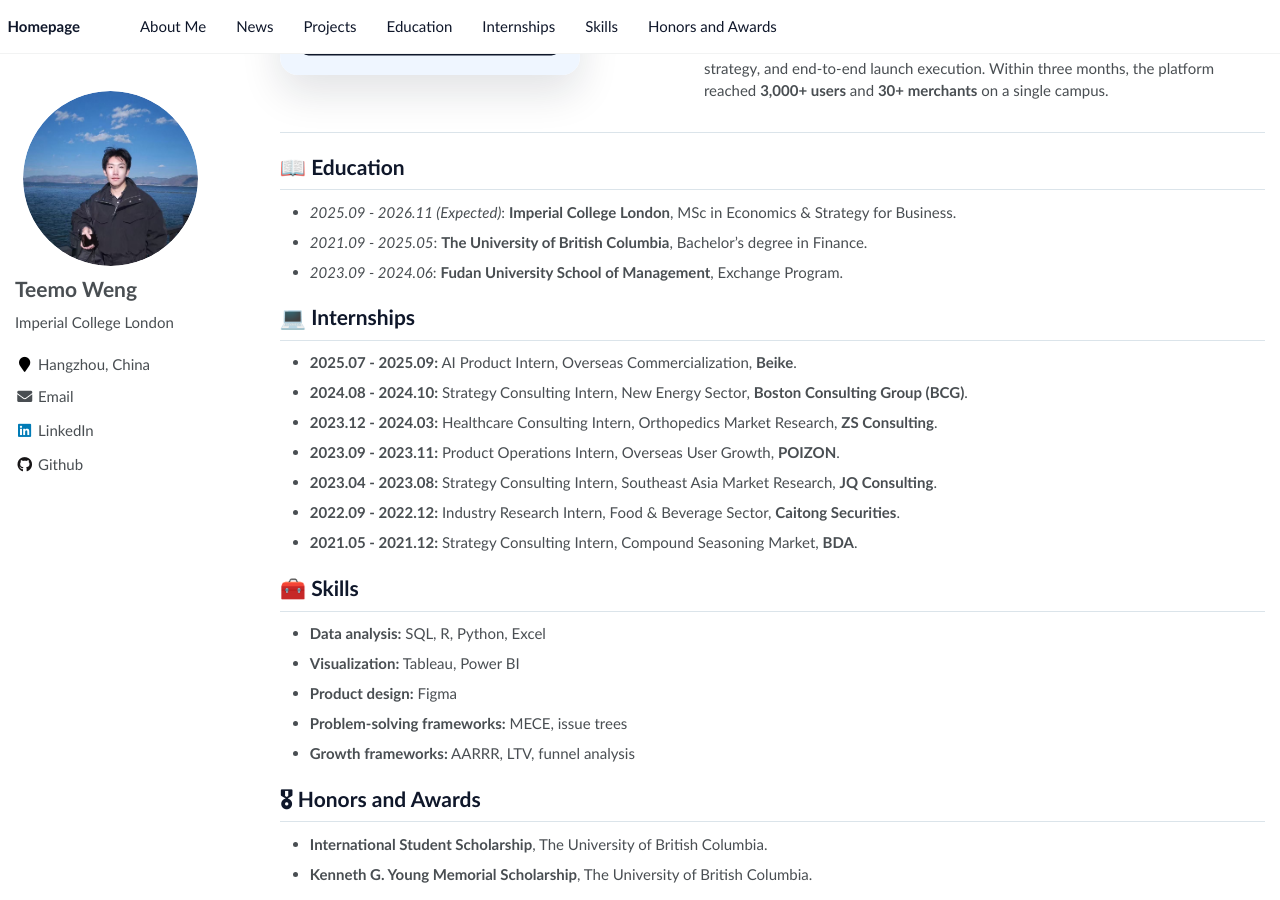
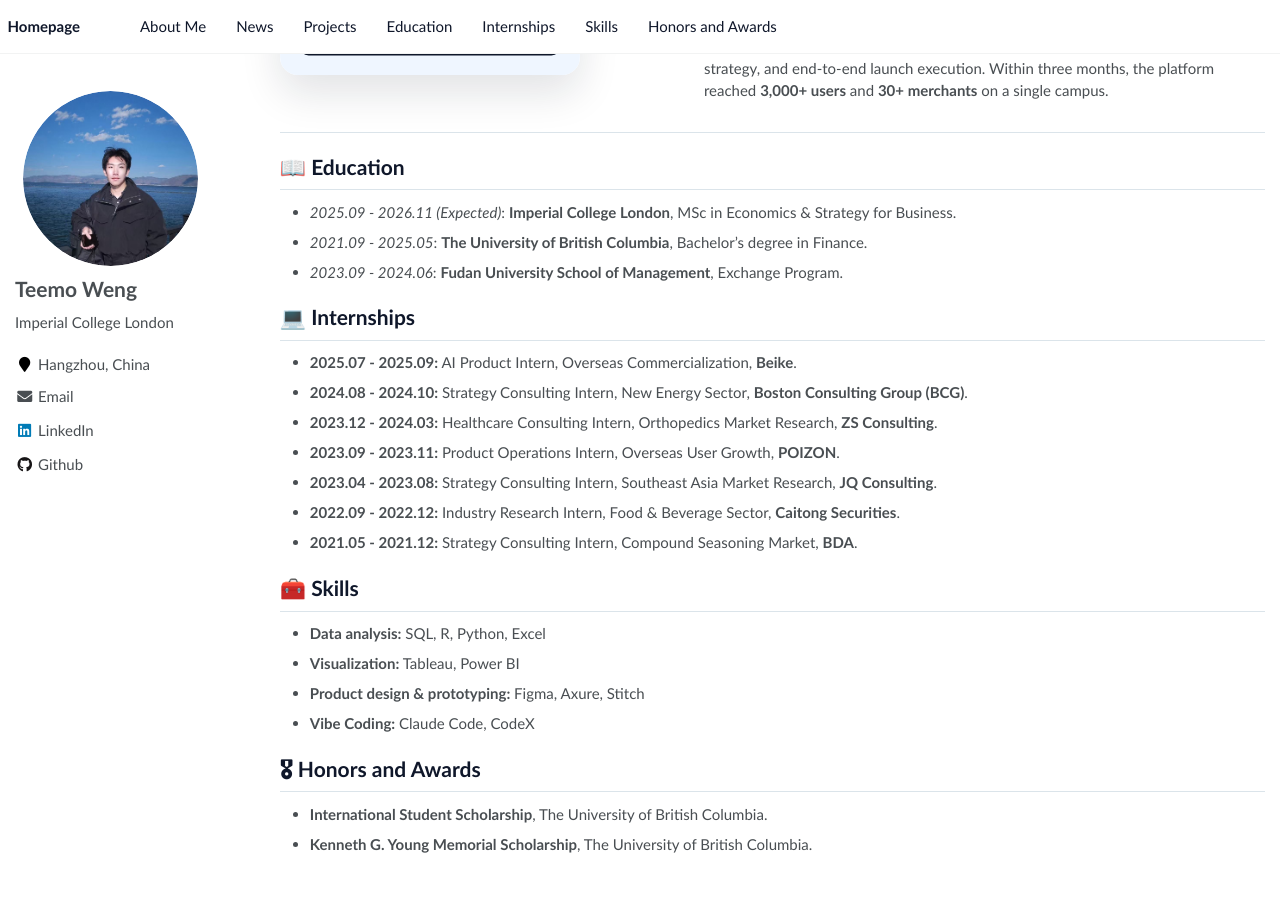
Before and after one commit to teemoweng/teemoweng.github.io, a Jekyll site: the page built from _pages/about.md, in a window 1280 px wide and 900 px high, scrolled down 854 px. Built offline with Jekyll 4.4.1, drawn with Linux system fonts in a browser that asks for light colours; after the commit the page ends 1724 px from its top, so only the background shows below that.

Commit message:
Update Skills section content

```diff
--- a/_pages/about.md
+++ b/_pages/about.md
@@ -63,9 +63,8 @@
 # 🧰 Skills
 - **Data analysis:** SQL, R, Python, Excel
 - **Visualization:** Tableau, Power BI
-- **Product design:** Figma
-- **Problem-solving frameworks:** MECE, issue trees
-- **Growth frameworks:** AARRR, LTV, funnel analysis
+- **Product design & prototyping:** Figma, Axure, Stitch
+- **Vibe Coding:** Claude Code, CodeX
 
 # 🎖 Honors and Awards
 - **International Student Scholarship**, The University of British Columbia.
```
